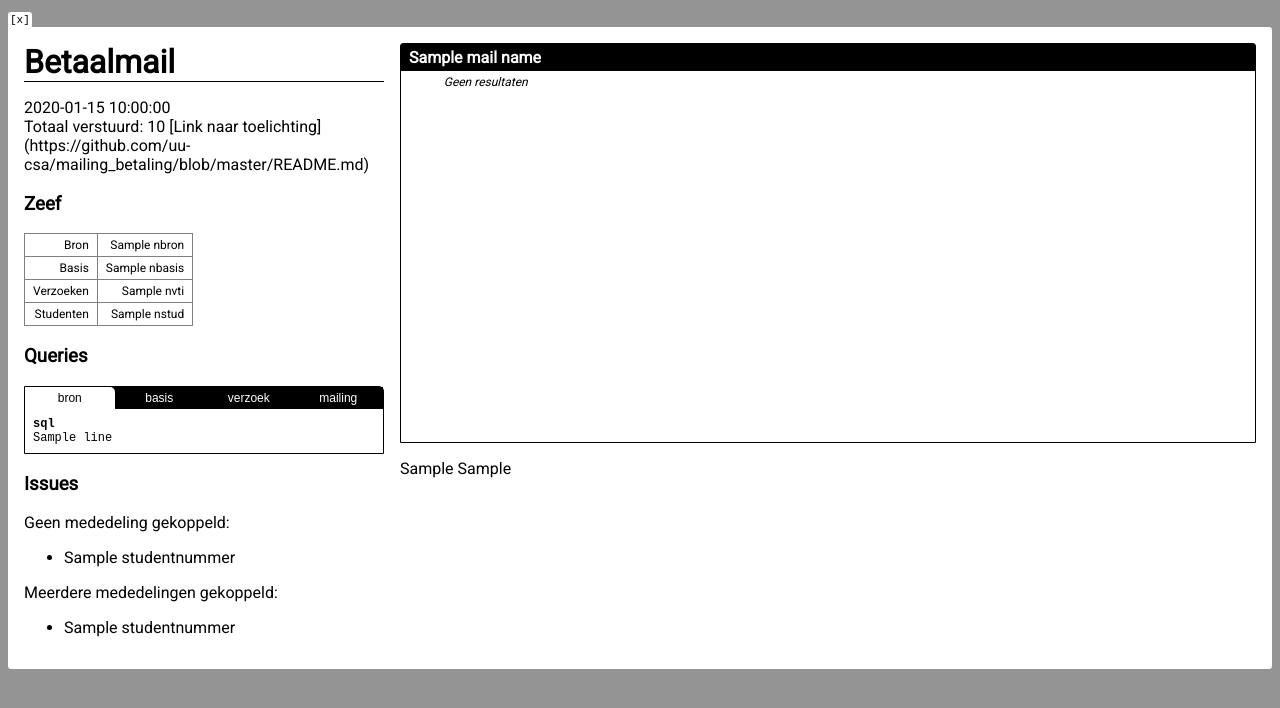
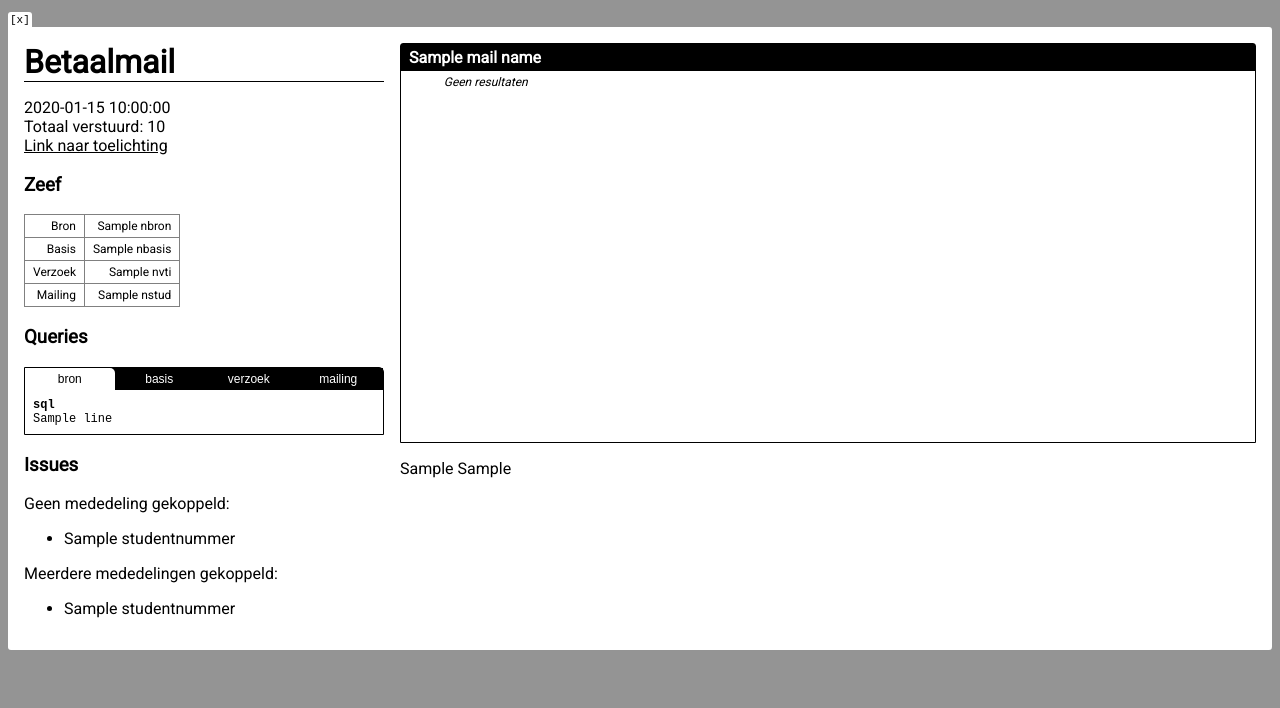
Before and after one commit to uu-csa/mailing_betaling, a Flask app: template templates/index.html in a window 1280 px wide. Shown: the top 708 px of the page. Run offline with Flask 2, Linux system fonts and the light colour scheme; the template is opened without the code that fills it: most values are stand-ins (such as "Sample title", 1, 10 or a date in 2020); parts of the project's set-up code (start-up, migrations or seed data) failed here and were passed over.

Commit message:
Update template

```diff
--- a/templates/index.html
+++ b/templates/index.html
@@ -5,8 +5,8 @@
         <hr>
         <p>
             {{ date }}<br/>
-            Totaal verstuurd: {{ sum_total }}
-            [Link naar toelichting](https://github.com/uu-csa/mailing_betaling/blob/master/README.md)
+            Totaal verstuurd: {{ sum_total }}<br/>
+            <a href="https://github.com/uu-csa/mailing_betaling/blob/master/README.md" target="_blank">Link naar toelichting</a>
         </p>
 
         <h3>Zeef</h3>
@@ -21,11 +21,11 @@
                     <td>{{ nbasis }}</td>
                 </tr>
                 <tr>
-                    <td>Verzoeken</td>
+                    <td>Verzoek</td>
                     <td>{{ nvti }}</td>
                 </tr>
                 <tr>
-                    <td>Studenten</td>
+                    <td>Mailing</td>
                     <td>{{ nstud }}</td>
                 </tr>
             </tbody>
```
